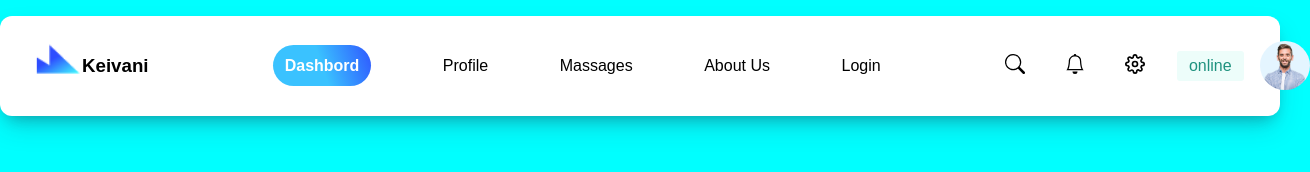
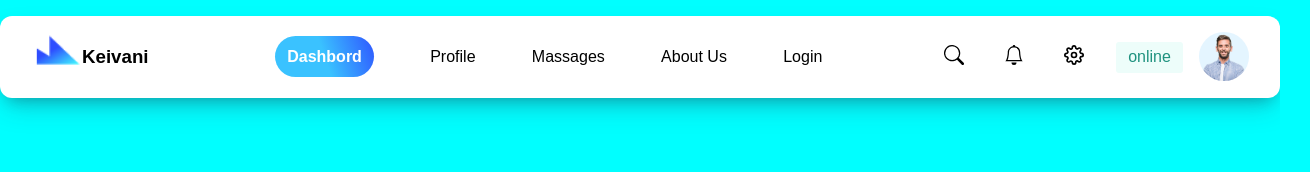
Before and after one commit to Amirkvni/navigation-menu-1, a plain HTML site: page index.html in a window 1280 px wide. Shown: the whole page, 1310 px wide, since content can reach past the window. Drawn offline with Linux system fonts and the light colour scheme.

Commit message:
coding with grid

```diff
--- a/index.html
+++ b/index.html
@@ -8,7 +8,7 @@
   </head>
   <body>
     <div class="container">
-      <div class="section_nav d-flex">
+      <div class="section_nav">
         <div class="left_nav d-flex align-item-center">
           <div class="section_logo d-flex align-item-center">
             <div class="box-img-logo"><img src="img/logo.PNG" /></div>
--- a/style/style.css
+++ b/style/style.css
@@ -21,9 +21,12 @@ img {
   margin: 0 auto;
 }
 .section_nav {
+  display: grid;
+  grid-template-columns: 10% 45% 25%;
+  justify-content: space-between;
   width: 100%;
   background-color: #fff;
-  height: 100px;
+  /* height: 100px; */
   margin-top: 1rem;
   border-radius: 12px;
   box-shadow: rgba(50, 50, 93, 0.25) 0px 13px 27px -5px,
@@ -38,7 +41,7 @@ img {
   min-width: 50px;
 }
 .center_nav {
-  width: 50%;
+  /* width: 50%; */
 }
 .center_nav ul {
   justify-content: space-between;
@@ -52,7 +55,7 @@ a {
   color: black;
 }
 .right_nav {
-  width: 20%;
+  /* width: 20%; */
   gap: 2rem;
 }
 .group_icon {
```
